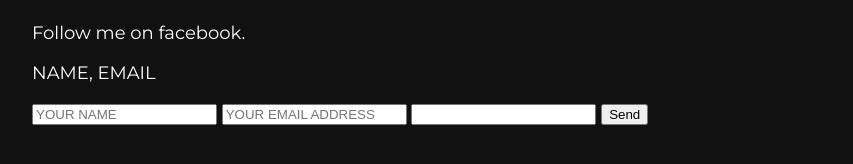
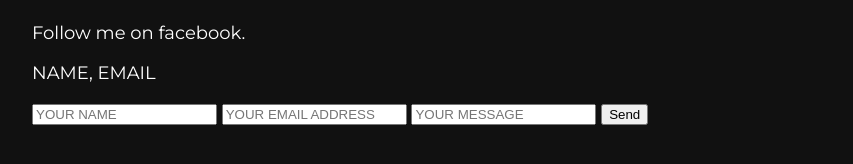
Before and after one commit to delonline/delonline.github.io, a Jekyll site: the page built from contact.html, in a window 1280 px wide. Shown: the part 201-365 px from the top of the page, without its empty margins (208-1061 px from the left). Built offline with Jekyll 4.4.1, drawn with Linux system fonts in a browser that asks for light colours.

Commit message:
Update contact.html

```diff
--- a/contact.html
+++ b/contact.html
@@ -12,7 +12,8 @@ Follow me on facebook.
             <P>NAME, EMAIL</P>
     <input type="text" name="name" placeholder="YOUR NAME">
     <input type="email" name="_replyto"  placeholder="YOUR EMAIL ADDRESS">
-      <input type ="textarea" name="message">
+      <input type ="textarea" name="message" placeholder="YOUR MESSAGE">
+      <input type="hidden" name="_next" value="//site.io/index.html" />
     <input type="submit" value="Send">
 
 </form>
```
